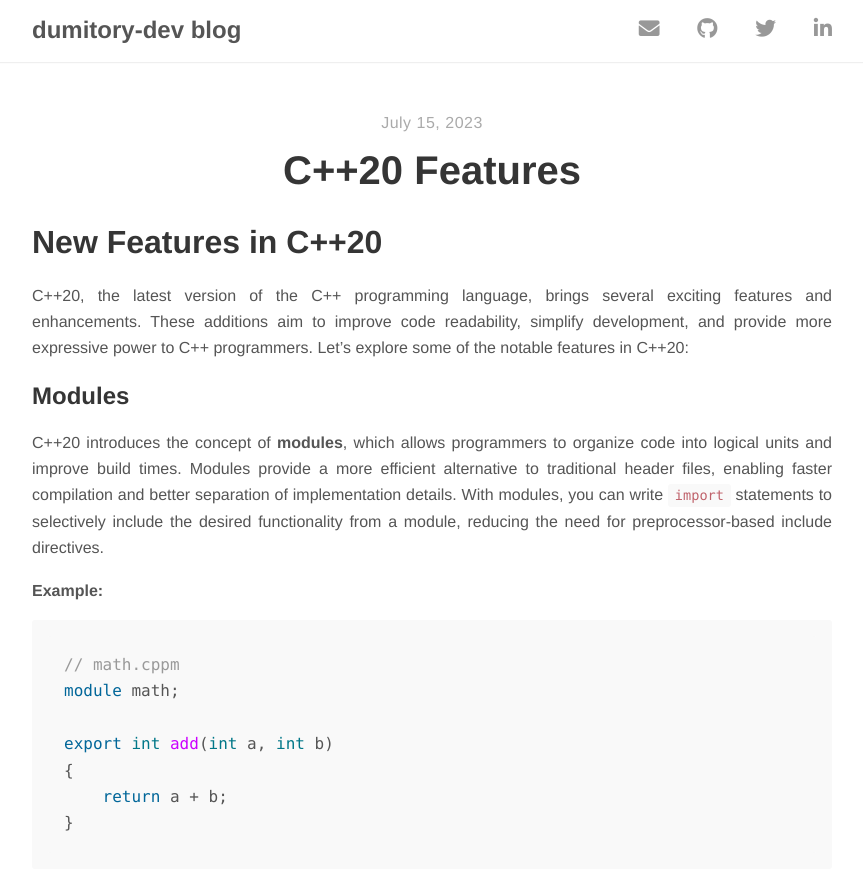
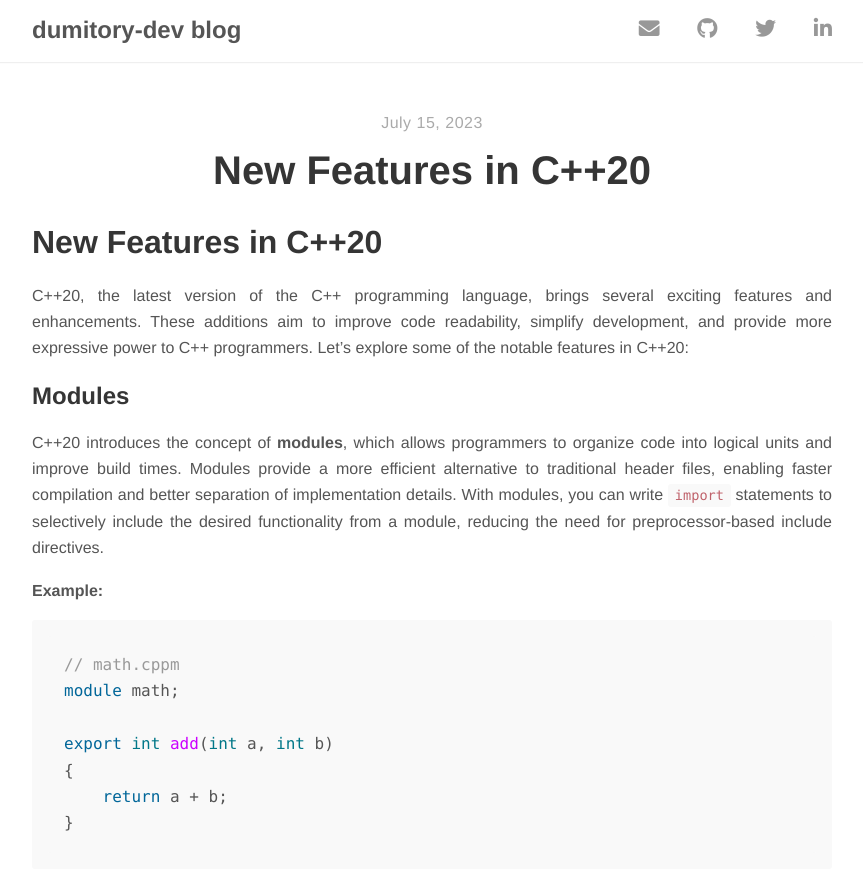
Before and after one commit to dumitory-dev/AboutMe, a Jekyll site: the page built from _posts/2023-07-15-c++20-features.md, in a window 1280 px wide and 900 px high. Shown: the top 870 px of the window, without its empty margins (208-1071 px from the left). Built offline with Jekyll 4.4.1, drawn with Linux system fonts in a browser that asks for light colours; nearby versions of some CDN libraries; our own code applies the rules of GitHub Pages for plain Markdown files.

Commit message:
fix: last post

```diff
--- a/_posts/2023-07-15-c++20-features.md
+++ b/_posts/2023-07-15-c++20-features.md
@@ -1,3 +1,9 @@
+---
+layout: post
+title: "New Features in C++20"
+author: "dumitory-dev"
+---
+
 # New Features in C++20
 
 C++20, the latest version of the C++ programming language, brings several exciting features and enhancements. These additions aim to improve code readability, simplify development, and provide more expressive power to C++ programmers. Let's explore some of the notable features in C++20:
```
